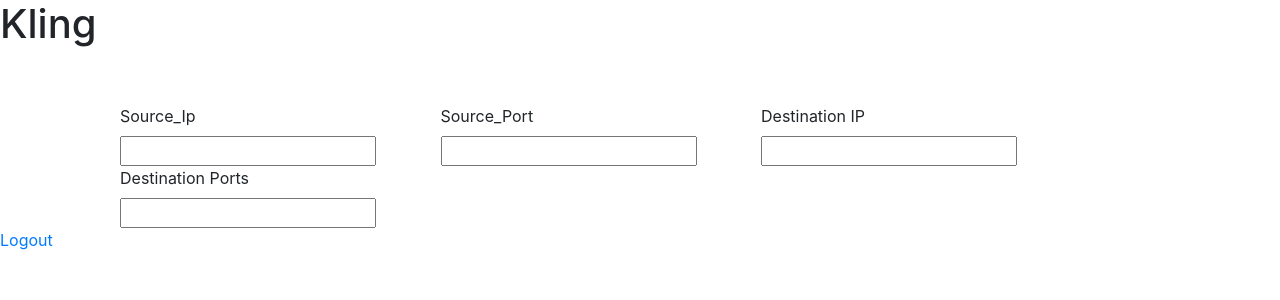
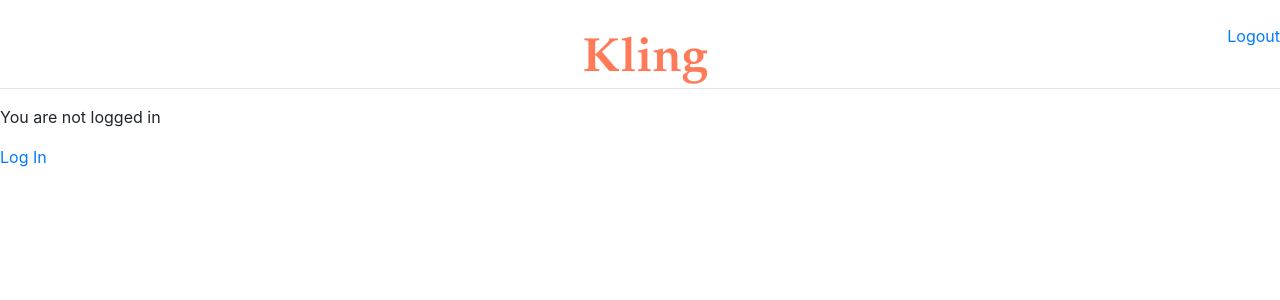
Before and after one commit to deepakr6242/Kling, a Django app: template kling_app/templates/home.html in a window 1280 px wide. Shown: the top 300 px of the page. Run offline with Django 3.2, Linux system fonts and the light colour scheme; the template is opened without the code that fills it, so the values that code supplies are empty; some libraries are stand-ins or nearby versions.

Commit message:
'changed_default_batteries_authentication_and_logout'

```diff
--- a/kling/settings.py
+++ b/kling/settings.py
@@ -127,3 +127,5 @@ STATIC_ROOT= 'kling_app/static/'
 # https://docs.djangoproject.com/en/3.2/ref/settings/#default-auto-field
 
 DEFAULT_AUTO_FIELD = 'django.db.models.BigAutoField'
+LOGIN_REDIRECT_URL = 'home'
+LOGOUT_REDIRECT_URL = 'login'
--- a/kling_app/templates/home.html
+++ b/kling_app/templates/home.html
@@ -11,59 +11,78 @@
       <script src="https://cdnjs.cloudflare.com/ajax/libs/popper.js/1.16.0/umd/popper.min.js"></script>
       <script src="https://maxcdn.bootstrapcdn.com/bootstrap/4.5.2/js/bootstrap.min.js"></script>
     </head>
+</head>
+<br>
+<body>
 
+  <b><font face="Palatino" size="25px" style="float:left; margin-left: 45.5%" color="#FF7A59">Kling</font></b>
+  <a href="{% url 'logout' %}" type= "button" class= "button" style="float:right;">Logout</a><br>
+<br><hr>
+{% block content %}
+{% if user.is_authenticated %}
 
-</head>
-
-<h1 >Kling</h1>
-<br><br>
+Hi {{ user.username }}!
 <div id=tk>
   <form action="" method="">
     <div id="styleform">
       <div class="inline-block">
-        <label class="block" for="NAME">Source_Ip</label>
+        <b><label class="block" for="NAME">Source IP</label></b>
         <input class="block" type="text" id="NAME" size="20">
       </div>
       <div class="inline-block">
-        <label class="block" for="no">Source_Port</label>
-        <input class="block" type="text" id="no" , size="20">
+        <b><label class="block" for="no">Source Password</label></b>
+        <input class="block" type="password" id="no" , size="20">
       </div>
 
       <div class="inline-block">
-        <label for="age" class="block" >Destination IP</label>
+        <b><label for="age" class="block" >Destination IP</label></b>
         <input type="text" class="block"  id="age" size="20">
       </div>
       <div class="inline-block">
-        <label class="block" for="S_NO:">Destination Ports</label>
+        <b><label class="block" for="S_NO:">Destination Ports</label></b>
         <input type="text" class="block"  id="S_NO:" size="20">
       </div>
     </div>
   </form>
+  <br>
+  <center><label for="file"> <pre>      Loading: </pre></label></center>
+  <center><progress id="file" value="32" max="100"> 32% </progress></center>
+  <br>
+  <center><a href="#Submit" class= "button">Submit</a><br></center>
 </div>
+<br><br>
+<br>
+<center><output class="block" type="text" id="Result" size="136" ></center>
 
-
-<a class = "ui-btn ui-shadow ui-corner-all ui-btn-inline ui-mini" href="http://127.0.0.1:8000/kling" style="float:rightposition: absolute;"
-top: 40px; left: 40px;>Logout </a>
-</body>
 <style>
   div {
     display: inline-block;
-    margin-right:20px;
-    margin-left: 40px;
-
+    margin-right:50px;
+    margin-left: 48px;
+    margin-top: 10px;
 }
 
 div label {
     display: block;
     margin-right: 40px;
+    font-family: Palatino
 }
 
+.button {
+  color: white;
+  padding: 8px 10px;
+  text-align: center;
+  display: inline-block;
+  font-size: 16px;
+  margin: 4px 20px;
+  background-color: #4CAF50;
+}
 </style>
+</body>
 
-
-
-
-  </body>
-
-
+{% else %}
+  <p>You are not logged in</p>
+  <a href="{% url 'login' %}">Log In</a>
+{% endif %}
+{% endblock %}
 </html>
--- a/kling_app/urls.py
+++ b/kling_app/urls.py
@@ -1,11 +1,18 @@
-from django.urls import path
+from django.urls import path,include
+from django.views.generic.base import TemplateView
 
 from . import views
 
 urlpatterns = [
-    path('', views.home_page, name='home_page'),
-    path(r'home/',views.home, name='home'),
-    path(r'register/', views.register, name="register"),
-    path(r"add_user/", views.add_user, name="add_user"),
+    # path('', views.home_page, name='home_page'),
+    # path(r'home/',views.home, name='home'),
+    # path(r'register/', views.register, name="register"),
+
+    # path(r"add_user/", views.add_user, name="add_user"),
+
+    # path(r"add_user/", views.add_user, name="add_user"),
+    path('accounts/', include('django.contrib.auth.urls')),
+    path('', TemplateView.as_view(template_name='home.html'), name='home'),
+
 
 ]
--- a/kling_app/views.py
+++ b/kling_app/views.py
@@ -2,7 +2,7 @@ from django.shortcuts import redirect, render
 from django.template import loader
 import logging
 from django.views.decorators.cache import cache_control
-######################################
+
 from .forms import NewUserForm
 from django.contrib import messages
 from django.http import HttpResponse, response
@@ -11,6 +11,7 @@ from django.contrib.auth.hashers import make_password,check_password,is_password
 
 logging.basicConfig(filename='mylog.log', level=logging.DEBUG)
 logging.debug('start')
+
 
 
 
```
Also changed, not shown: kling_app/static/css/style.css (+15 -0 lines), kling_app/templates/base.html (added, +50 -0 lines), kling_app/templates/registration/asdad.html (added, +12 -0 lines), kling_app/templates/registration/login.html (added, +53 -0 lines), kling_app/templates/url_check.html (added, +12 -0 lines), db.sqlite3, 1 other file.
